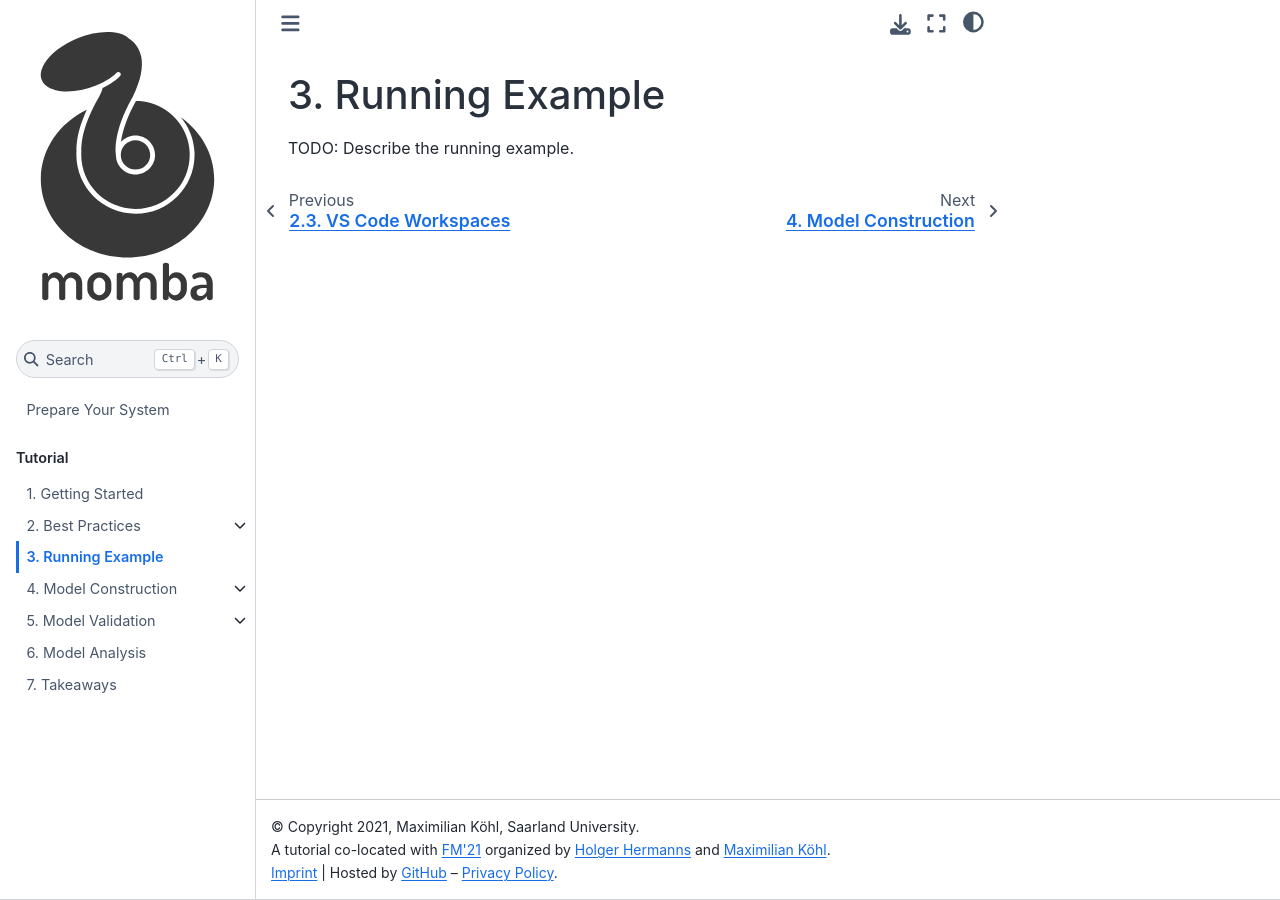
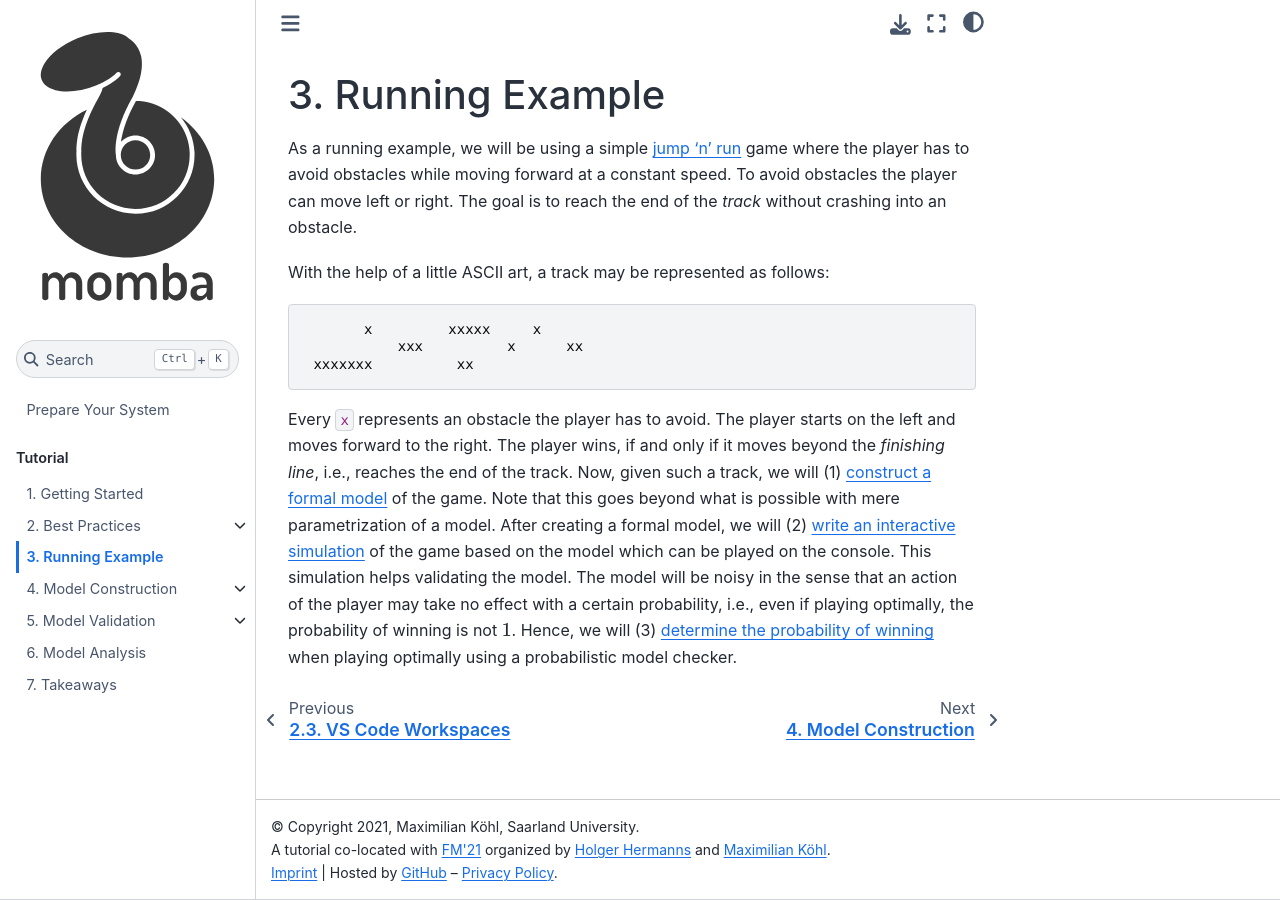
Before and after one commit to udsdepend/fm21-momba-tutorial, a Jupyter Book: the page built from book/tutorial/running-example.md, in a window 1280 px wide. Built offline with Jupyter Book 1.0.4 settings and Sphinx 7.4.7 and the Sphinx Book theme 1.1.4, drawn with Linux system fonts in a browser that asks for light colours.

Commit message:
work in progress

````diff
--- a/book/tutorial/running-example.md
+++ b/book/tutorial/running-example.md
@@ -1,3 +1,23 @@
 # Running Example
 
-TODO: Describe the running example.
+As a running example, we will be using a simple [jump 'n' run](https://en.wikipedia.org/wiki/Platform_game) game where the player has to avoid obstacles while moving forward at a constant speed.
+To avoid obstacles the player can move left or right.
+The goal is to reach the end of the *track* without crashing into an obstacle.
+
+With the help of a little ASCII art, a track may be represented as follows:
+
+```
+       x         xxxxx     x
+           xxx          x      xx
+ xxxxxxx          xx
+```
+
+Every `x` represents an obstacle the player has to avoid.
+The player starts on the left and moves forward to the right.
+The player wins, if and only if it moves beyond the *finishing line*, i.e., reaches the end of the track.
+Now, given such a track, we will (1) [construct a formal model](model-construction) of the game.
+Note that this goes beyond what is possible with mere parametrization of a model.
+After creating a formal model, we will (2) [write an interactive simulation](model-validation) of the game based on the model which can be played on the console.
+This simulation helps validating the model.
+The model will be noisy in the sense that an action of the player may take no effect with a certain probability, i.e., even if playing optimally, the probability of winning is not $1$.
+Hence, we will (3) [determine the probability of winning](model-analysis) when playing optimally using a probabilistic model checker.
````
Also changed, not shown: book/tutorial/model-validation.md (+5 -0 lines).
